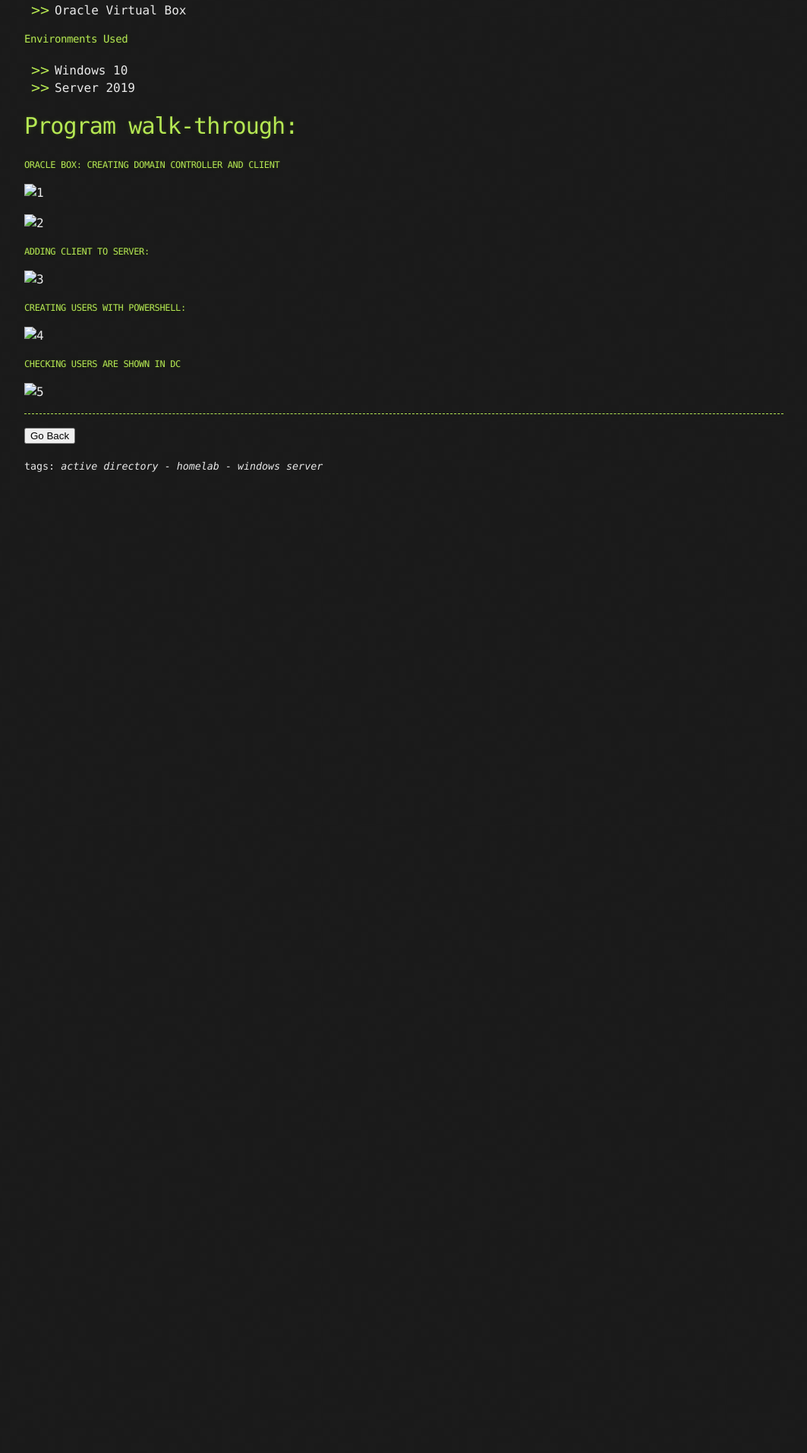
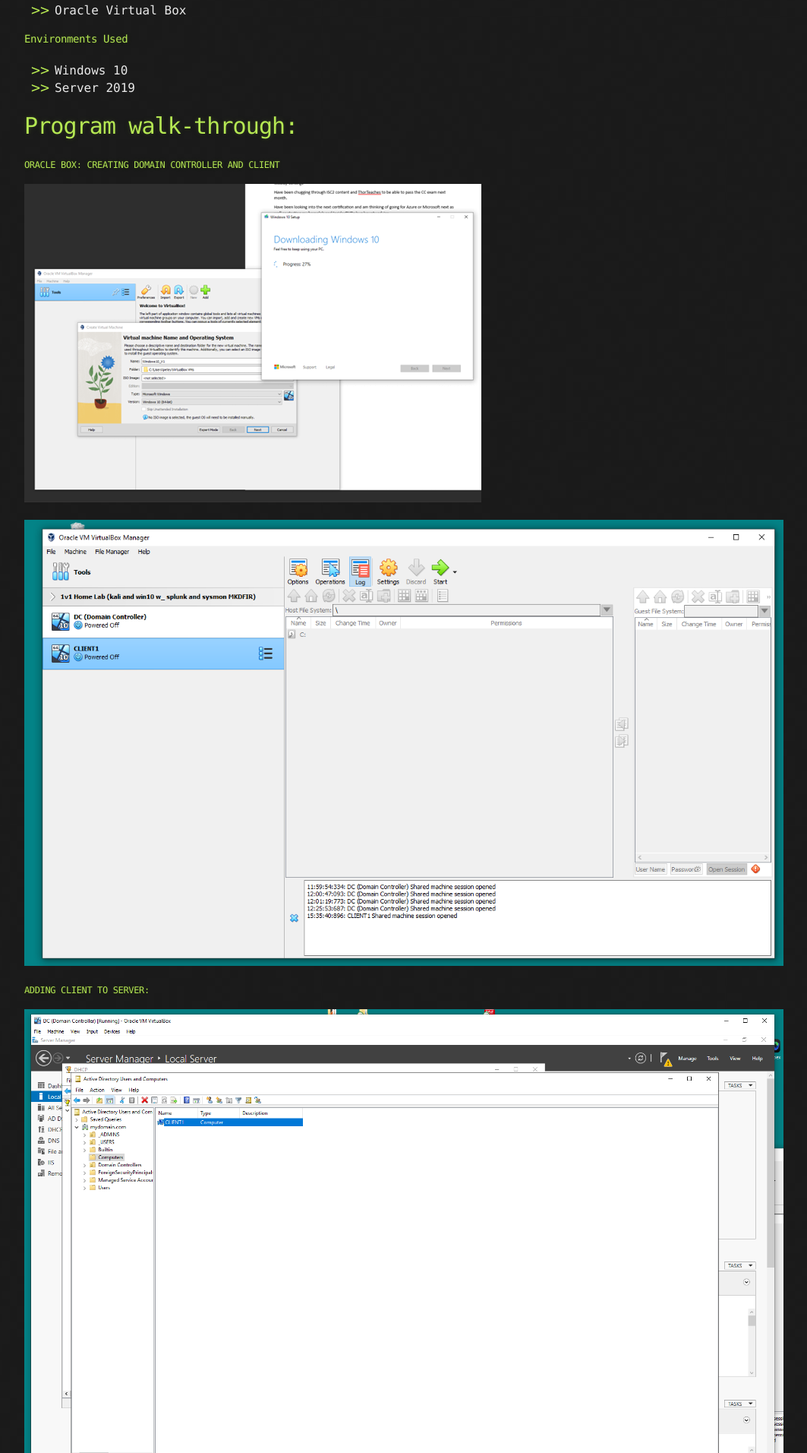
Before and after one commit to CyberCasquatch/cybercasquatch.github.io, a Jekyll site: the page built from _posts/Projects/2024-03-10-ActiveDirectoryLab.md, in a window 1280 px wide. Shown: the part 510-2422 px from the top of the page at 76% size, without its empty margins (108-1171 px from the left). Built offline with Jekyll 4.4.1, drawn with Linux system fonts in a browser that asks for light colours; before the commit the page ends 1155 px from its top, so only the background shows below that.

Commit message:
Update 2024-03-10-ActiveDirectoryLab.md

```diff
--- a/_posts/Projects/2024-03-10-ActiveDirectoryLab.md
+++ b/_posts/Projects/2024-03-10-ActiveDirectoryLab.md
@@ -21,18 +21,18 @@
 # Program walk-through:
 
 ##### Oracle Box: Creating Domain Controller and Client
-![1](assets/images/ActiveDirectoryLab/1.png)
+![1](/assets/images/ActiveDirectoryLab/1.png)
 
-![2](assets/images/ActiveDirectoryLab/2.PNG)
+![2](/assets/images/ActiveDirectoryLab/2.PNG)
 
 ##### Adding Client to Server:
-![3](assets/images/ActiveDirectoryLab/3.PNG)
+![3](/assets/images/ActiveDirectoryLab/3.PNG)
 
 ##### Creating Users with Powershell:
-![4](assets/images/ActiveDirectoryLab/4.PNG)
+![4](/assets/images/ActiveDirectoryLab/4.PNG)
 
 ##### Checking Users are Shown in DC
-![5](assets/images/ActiveDirectoryLab/5.PNG)
+![5](/assets/images/ActiveDirectoryLab/5.PNG)
 
 * * *
 
```
